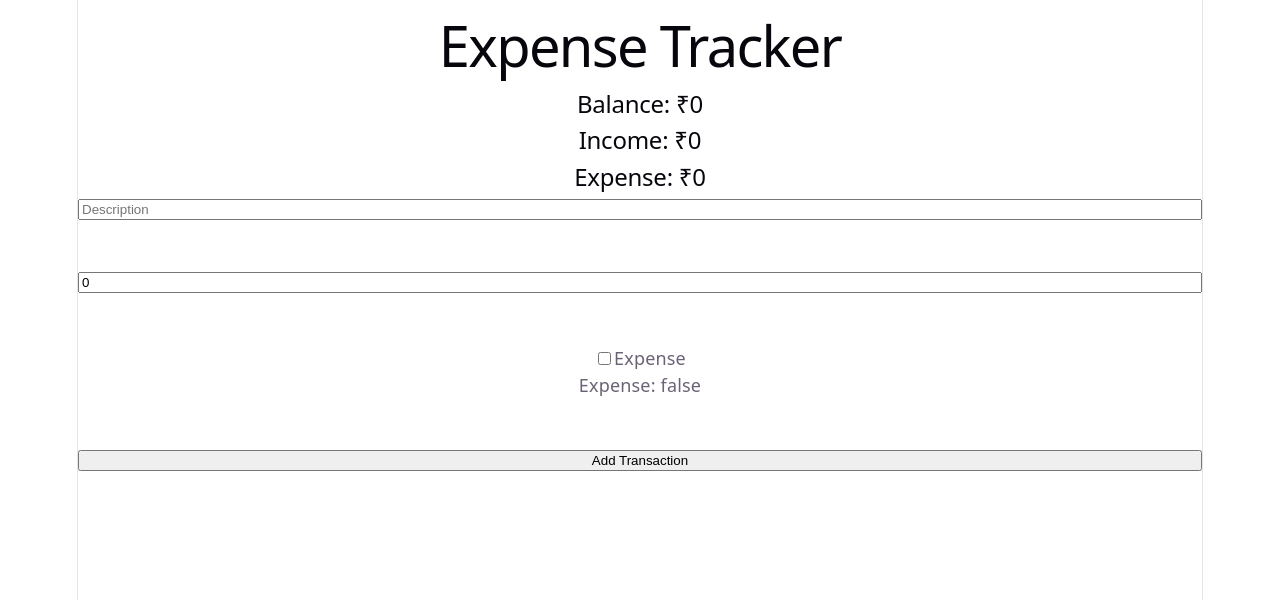
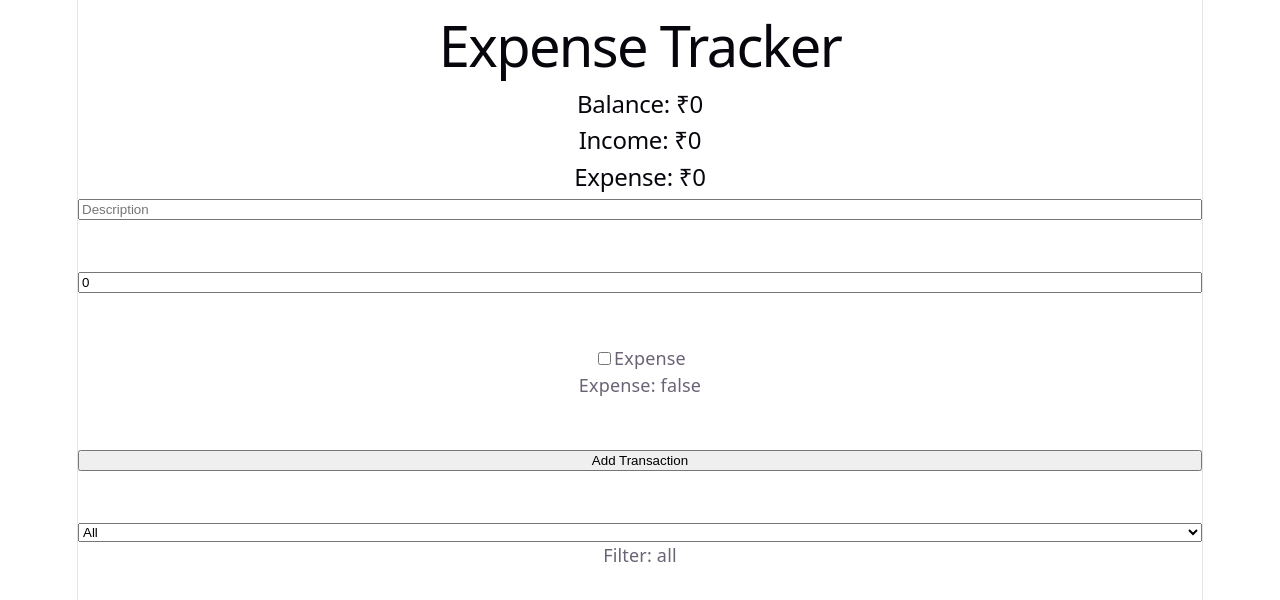
Before and after one commit to abhi12012/expense-tracker-react, a React (Vite) app in the folder expense-tracker-react/: page / in a window 1280 px wide. Shown: the top 600 px of the page. Built offline with nearby package versions, Linux system fonts and the light colour scheme.

Commit message:
Implement income and expense filters

```diff
--- a/expense-tracker-react/src/App.jsx
+++ b/expense-tracker-react/src/App.jsx
@@ -17,6 +17,7 @@ function App() {
 
   const [isExpense, setIsExpense] = useState(false);
   const [editingId, setEditingId] = useState(null);
+  const [filter, setFilter] = useState("all");
 
 
 
@@ -110,6 +111,26 @@ const expense = transactions
   .reduce((total, item) => total + item.amount, 0);
 
 const balance = income - expense;
+
+
+
+
+const filteredTransactions = transactions.filter((item) => {
+  if (filter === "all") {
+    return true;
+  }
+
+  if (filter === "income") {
+    return item.isExpense === false;
+  }
+
+  if (filter === "expense") {
+    return item.isExpense === true;
+  }
+});
+
+
+
   return (
     <>
       <h1>Expense Tracker</h1>
@@ -177,9 +198,22 @@ const balance = income - expense;
 
 
 
+      <select
+  value={filter}
+  onChange={(e) => setFilter(e.target.value)}
+>
+  <option value="all">All</option>
+  <option value="income">Income</option>
+  <option value="expense">Expense</option>
+</select>
+<p>Filter: {filter}</p>
+
+<br /><br />
 
 
-      {transactions.map((item) => (
+
+
+      {filteredTransactions.map((item) => (
         <div key={item.id}>
 
 
```
